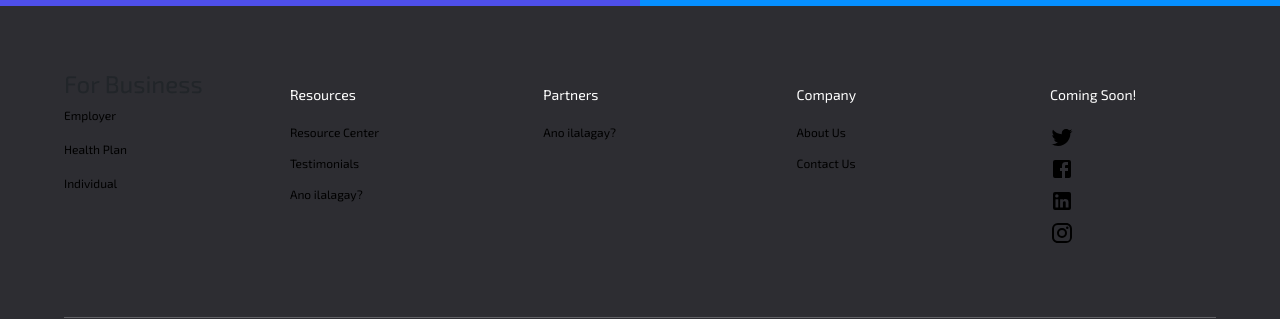
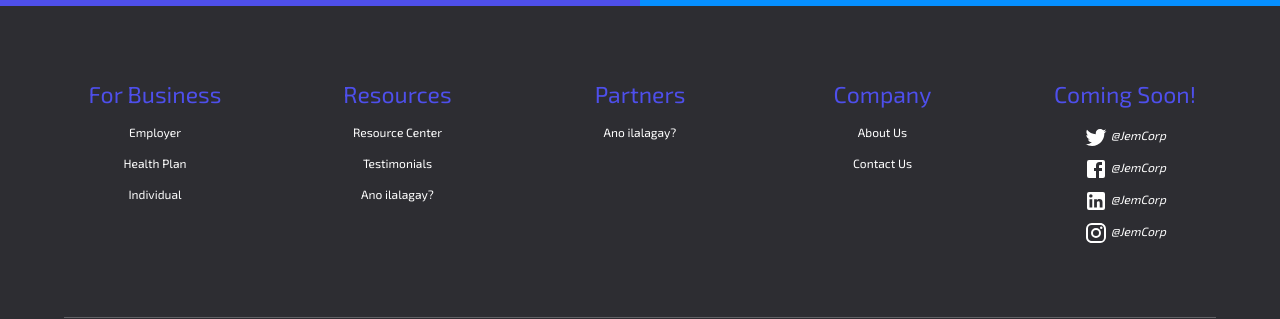
Before and after one commit to chpanda1/miniproj2, a React (Create React App) app: page / in a window 1280 px wide. Shown: the part 1256-1575 px from the top of the page. Built offline with nearby package versions, Linux system fonts and the light colour scheme; the HTML template or start-up script is replaced by a standard one.

Commit message:
Updated the footer form and css

```diff
--- a/src/components/Foot.css
+++ b/src/components/Foot.css
@@ -11,6 +11,10 @@
     flex-direction: column;
 }
 
+.sb_footer h4 {
+    color: #4E4FEB;
+}
+
 .sb_footer-links {
     display: flex;
     justify-content: space-between;
@@ -19,6 +23,7 @@
     flex-wrap: wrap;
     text-align: left;
     margin-bottom: 2rem;
+    color: white;
 }
 
 .sb_footer-links-div {
@@ -27,10 +32,11 @@
     display: flex;
     justify-content: flex-start;
     flex-direction: column;
-    color: white;
+    text-align: center;
+
 }
 
-a {
+.sb_footer a {
     color: rgb(175, 175, 179);
     text-decoration: none;
 }
@@ -40,7 +46,7 @@ a {
 }
 
 .sb_footer-links-div h4 {
-    font-size: 14px;
+    font-size: 23px;
     line-height: 17px;
     margin-bottom: 0.9rem;
 }
@@ -50,6 +56,7 @@ a {
     line-height: 15px;
     margin: 0.5rem 0;
     cursor: pointer;
+    color: white;
 }
 
 .sb_footer-below {
--- a/src/components/Footer.jsx
+++ b/src/components/Footer.jsx
@@ -10,7 +10,7 @@ const Footer = () => {
         <div className='footer'>
             <div className='sb_footer section_padding'>
                 <div className='sb_footer-links'>
-                    <div className='sb_footer-links-dv'>
+                    <div className='sb_footer-links-div'>
                         <h4>For Business</h4>
                         <a href="/employer">
                             <p>Employer</p>
@@ -52,10 +52,10 @@ const Footer = () => {
                     <div className='sb_footer-links-div'>
                         <h4>Coming Soon!</h4>
                         <div className='socialMedia'>
-                            <p><i class="materials-icon"><TwitterIcon /></i></p>
-                            <p><i class="materials-icon"><FacebookIcon /></i></p>
-                            <p><i class="materials-icon"><LinkedInIcon /></i></p>
-                            <p><i class="materials-icon"><InstagramIcon /></i></p>
+                            <p><i class="materials-icon"><TwitterIcon /> @JemCorp</i></p>
+                            <p><i class="materials-icon"><FacebookIcon /> @JemCorp</i></p>
+                            <p><i class="materials-icon"><LinkedInIcon /> @JemCorp</i></p>
+                            <p><i class="materials-icon"><InstagramIcon /> @JemCorp</i></p>
                         </div>
                     </div>
                 </div>
```
